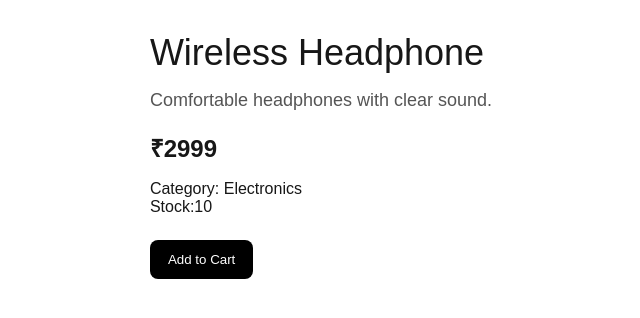
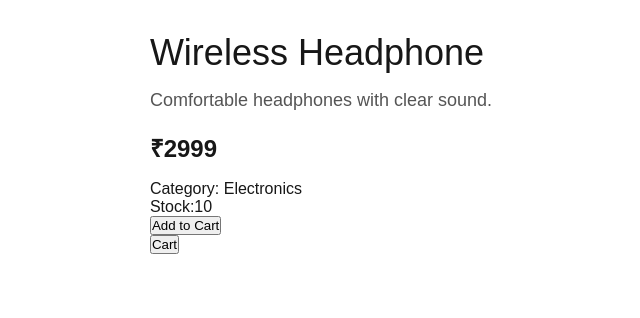
Before and after one commit to RahulRex0/ecommerce-store, a Next.js app: page /products/1 in a window 1280 px wide. Shown: the top 318 px of the page, without its empty margins (319-959 px from the left). Built offline with nearby package versions, Linux system fonts and the light colour scheme.

Commit message:
made react context to store the input value of cart and pass it to the newly added cart components that need it

```diff
--- a/src/app/layout.tsx
+++ b/src/app/layout.tsx
@@ -1,6 +1,7 @@
 import type { Metadata } from "next";
 import { Geist, Geist_Mono } from "next/font/google";
 import "./globals.css";
+import { CartProvider } from "@/context/CartContext";
 
 const geistSans = Geist({
   variable: "--font-geist-sans",
@@ -24,7 +25,9 @@ export default function RootLayout({
 }>) {
   return (
     <html lang="en" className={`${geistSans.variable} ${geistMono.variable}`}>
-      <body>{children}</body>
+      <body>
+        <CartProvider>{children}</CartProvider>
+      </body>
     </html>
   );
 }
--- a/src/app/products/[id]/page.tsx
+++ b/src/app/products/[id]/page.tsx
@@ -1,6 +1,8 @@
 import products from "@/data/products.json"
 import { notFound } from "next/navigation"
 import styles from "./page.module.css"
+import AddToCartButton from "@/components/AddToCartButton";
+import Link from "next/link";
 
 type Props = {
   params: Promise<{
@@ -32,7 +34,10 @@ export default async function ProductDetailPage({ params }: Props) {
           <div>
             Stock:{product.stock}
           </div>
-          <button className={styles.button}>Add to Cart</button>
+          <AddToCartButton product={product} />
+          <div>
+            <Link href="/cart"><button>Cart</button></Link>
+          </div>
       </div>
 
     )
--- a/src/app/products/page.module.css
+++ b/src/app/products/page.module.css
@@ -16,7 +16,7 @@
 }
 .image{
 
-  object-fit:"cover";
+  object-fit: cover;
   width: 90%;
   height: 250px;
   border-radius: 12px;
--- a/src/app/products/page.tsx
+++ b/src/app/products/page.tsx
@@ -2,6 +2,7 @@ import styles from "./page.module.css"
 import Image from "next/image"
 import products from "@/data/products.json"
 import Link from "next/link"
+
 
 export default function ProductPage(){
     return(
--- /dev/null
+++ b/src/components/AddToCartButton.tsx
@@ -0,0 +1,23 @@
+"use client";
+
+import { useCart } from "@/context/CartContext";
+
+type Product = {
+  id: string;
+  name: string;
+  price: number;
+};
+
+type Props = {
+  product: Product;
+};
+
+export default function AddToCartButton({ product }: Props) {
+  const { addToCart } = useCart();
+
+  return (
+    <button onClick={() => addToCart(product)}>
+      Add to Cart
+    </button>
+  );
+}
--- /dev/null
+++ b/src/components/CartItems.module.css
@@ -0,0 +1,16 @@
+.container {
+    display: grid;
+    gap: 16px;
+  }
+
+  .item {
+    border: 1px solid #ddd;
+    border-radius: 10px;
+    padding: 16px;
+  }
+
+  .total {
+    margin-top: 24px;
+    font-size: 24px;
+    font-weight: bold;
+  }
--- /dev/null
+++ b/src/context/CartContext.tsx
@@ -0,0 +1,85 @@
+"use client";
+
+import {
+  createContext,
+  useContext,
+  useState,
+  type ReactNode,
+} from "react";
+
+type Product = {
+  id: string;
+  name: string;
+  price: number;
+};
+
+type CartItem = Product & {
+  quantity: number;
+};
+
+type CartContextType = {
+  cart: CartItem[];
+  addToCart: (product: Product) => void;
+  removeFromCart: (id: string) => void;
+  clearCart: () => void;
+  total: number;
+  cartCount: number;
+};
+
+const CartContext = createContext<CartContextType | undefined>(undefined);
+
+export function CartProvider({ children }: { children: ReactNode }) {
+  const [cart, setCart] = useState<CartItem[]>([]);
+
+  function addToCart(product: Product) {
+    setCart((currentCart) => {
+      const existingItem = currentCart.find((item) => item.id === product.id);
+
+      if (existingItem) {
+        return currentCart.map((item) =>
+          item.id === product.id
+            ? { ...item, quantity: item.quantity + 1 }
+            : item
+        );
+      }
+
+      return [...currentCart, { ...product, quantity: 1 }];
+    });
+  }
+
+  function removeFromCart(id: string) {
+    setCart((currentCart) =>
+      currentCart.filter((item) => item.id !== id)
+    );
+  }
+
+  function clearCart() {
+    setCart([]);
+  }
+
+  const total = cart.reduce((sum, item) => {
+    return sum + item.price * item.quantity;
+  }, 0);
+
+  const cartCount = cart.reduce((sum, item) => {
+    return sum + item.quantity;
+  }, 0);
+
+  return (
+    <CartContext.Provider
+      value={{ cart, addToCart, removeFromCart, clearCart, total, cartCount }}
+    >
+      {children}
+    </CartContext.Provider>
+  );
+}
+
+export function useCart() {
+  const context = useContext(CartContext);
+
+  if (!context) {
+    throw new Error("useCart must be used inside CartProvider");
+  }
+
+  return context;
+}
```
Also changed, not shown: src/app/cart/page.tsx (+9 -2 lines), src/app/data/products.json (deleted, +0 -38 lines), src/components/CartItems.tsx (added, +33 -0 lines), 2 other files (tests, documents, lock files or other folders).
